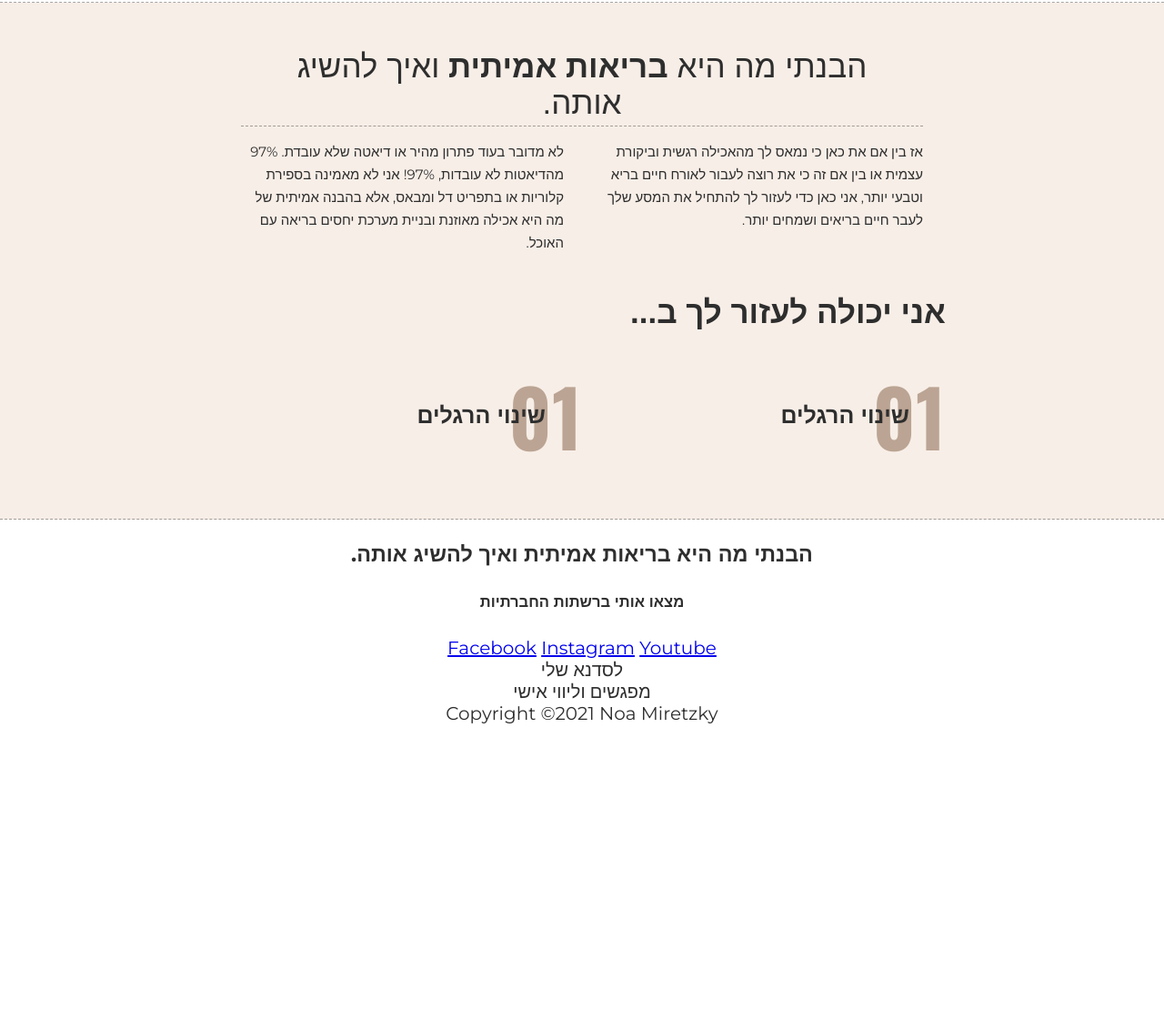
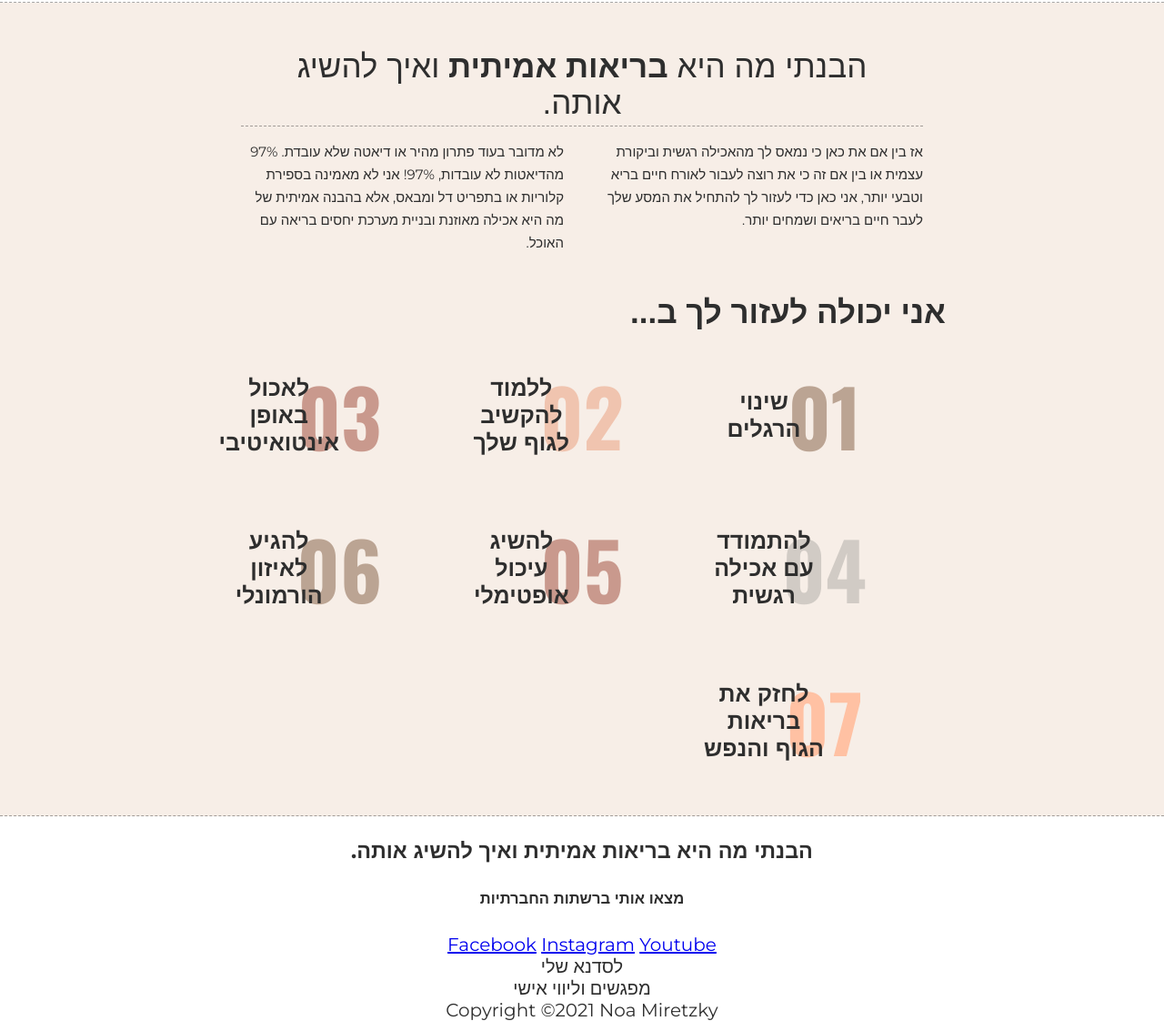
Before and after one commit to RavidRo/noa-health, a website built with Vite: page index.html in a window 1280 px wide. Shown: the part 1599-2721 px from the top of the page at 91% size. Before the commit the page ends 2395 px from the top, so only its background shows below. Built offline with nearby package versions, Linux system fonts and the light colour scheme; a web font is replaced by a local one.

Commit message:
structured social findme

```diff
--- a/index.html
+++ b/index.html
@@ -93,25 +93,47 @@
 							<h2 class="text">שינוי הרגלים</h2>
 						</div>
 						<div class="help">
-							<h1 class="number">01</h1>
-							<h2 class="text">שינוי הרגלים</h2>
+							<h1 class="number">02</h1>
+							<h2 class="text">ללמוד להקשיב לגוף שלך</h2>
+						</div>
+						<div class="help">
+							<h1 class="number">03</h1>
+							<h2 class="text">לאכול באופן אינטואיטיבי</h2>
+						</div>
+						<div class="help">
+							<h1 class="number">04</h1>
+							<h2 class="text">להתמודד עם אכילה רגשית</h2>
+						</div>
+						<div class="help">
+							<h1 class="number">05</h1>
+							<h2 class="text">להשיג עיכול אופטימלי</h2>
+						</div>
+						<div class="help">
+							<h1 class="number">06</h1>
+							<h2 class="text">להגיע לאיזון הורמונלי</h2>
+						</div>
+						<div class="help">
+							<h1 class="number">07</h1>
+							<h2 class="text">לחזק את בריאות הגוף והנפש</h2>
 						</div>
 					</div>
 				</div>
 			</section>
 
 			<section id="findme">
-				<h3>הבנתי מה היא בריאות אמיתית ואיך להשיג אותה.</h3>
-				<h5>מצאו אותי ברשתות החברתיות</h5>
-				<a href="https://www.facebook.com/noa.miret">Facebook</a>
-				<a href="https://instagram.com/noa_miretzky?utm_medium=copy_link">Instagram</a>
-				<a href="https://youtube.com/channel/UCJjlJMixHMlRsp9hU3Pf3xg">Youtube</a>
+				<div id="social-media">
+					<h3>הבנתי מה היא בריאות אמיתית ואיך להשיג אותה.</h3>
+					<h5>מצאו אותי ברשתות החברתיות</h5>
+					<a href="https://www.facebook.com/noa.miret">Facebook</a>
+					<a href="https://instagram.com/noa_miretzky?utm_medium=copy_link">Instagram</a>
+					<a href="https://youtube.com/channel/UCJjlJMixHMlRsp9hU3Pf3xg">Youtube</a>
+				</div>
+				<div id="services">
+					<div>לסדנא שלי</div>
+					<div>מפגשים וליווי אישי</div>
+				</div>
 			</section>
 
-			<section id="services">
-				<div>לסדנא שלי</div>
-				<div>מפגשים וליווי אישי</div>
-			</section>
 			<footer>Copyright ©2021 Noa Miretzky</footer>
 		</div>
 		<script type="module" src="/main.js"></script>
--- a/style.css
+++ b/style.css
@@ -60,7 +60,7 @@ p {
   line-height: 15px;
   margin: 0;
 }
-#header >div::after {
+#header > div::after {
   border-bottom: 0.02px solid rgb(68, 56, 56);
   position: absolute;
   width: 100%;
@@ -119,7 +119,7 @@ p {
 
 
 #about {
-  height: 100vh;
+  min-height: 100vh;
   display: flex;
   justify-content: center;
 }
@@ -162,7 +162,9 @@ p {
 
 #joinme {
   background-color: #F7EEE7;
-  padding: 50px;
+  min-height: 100vh;
+  display: flex;
+  flex-direction: column;
 }
 #pros h1{
   font-family: 'Alef', sans-serif;
@@ -172,7 +174,7 @@ p {
   margin: 0;
   display: inline-block;
   margin: 0 auto;
-  padding: 0 30px 5px;
+  padding: 50px 30px 5px;
 }
 #pros {
   width: var(--sections-width);
@@ -194,7 +196,10 @@ p {
 }
 #helpwith {
   width: calc(var(--sections-width) + 50px);
-  margin: 0 auto;
+  margin: 0 auto 40px;
+  flex-grow: 1;
+  display: flex;
+  flex-direction: column;
 }
 #helpwith > h1 {
   font-family: 'Alef', sans-serif;
@@ -203,23 +208,24 @@ p {
   text-align: right;
 }
 #helps {
+  row-gap: 40px;
   display: flex;
   flex-direction: row;
   flex-wrap: wrap;
-  justify-content: space-between;
+  justify-content: start;
   align-items: center;
+  flex-grow: 1;
 }
 .help {
-  flex: 1;
+  width: calc(100% / 3);
   display: inline-flex;
   position: relative;
-  justify-content: start;
+  justify-content: center;
   align-items: center;
 
 }
 .help .number {
   font-size: 4.3rem;
-  color: #BBA493;
   font-family: 'Oswald', sans-serif;
   margin: 0;
 
@@ -227,10 +233,31 @@ p {
 .help .text {
   font-size: 1.25rem;
 
-  position: relative;
   z-index: 1;
 
   position: absolute;
-  right: 40px;
+  right: 50%;
   margin: 0;
 }
+
+.help:nth-child(1) .number, .help:nth-child(8) .number{
+  color: #BBA493;
+}
+.help:nth-child(2) .number, .help:nth-child(8) .number{
+  color: #F0C4AF;
+}
+.help:nth-child(3) .number{
+  color: #C9998D;
+}
+.help:nth-child(4) .number{
+  color: #D1CBC5;
+}
+.help:nth-child(5) .number{
+  color: #C9998D;
+}
+.help:nth-child(6) .number{
+  color: #BBA493;
+}
+.help:nth-child(7) .number{
+  color: rgb(255,193,163);
+}
```
